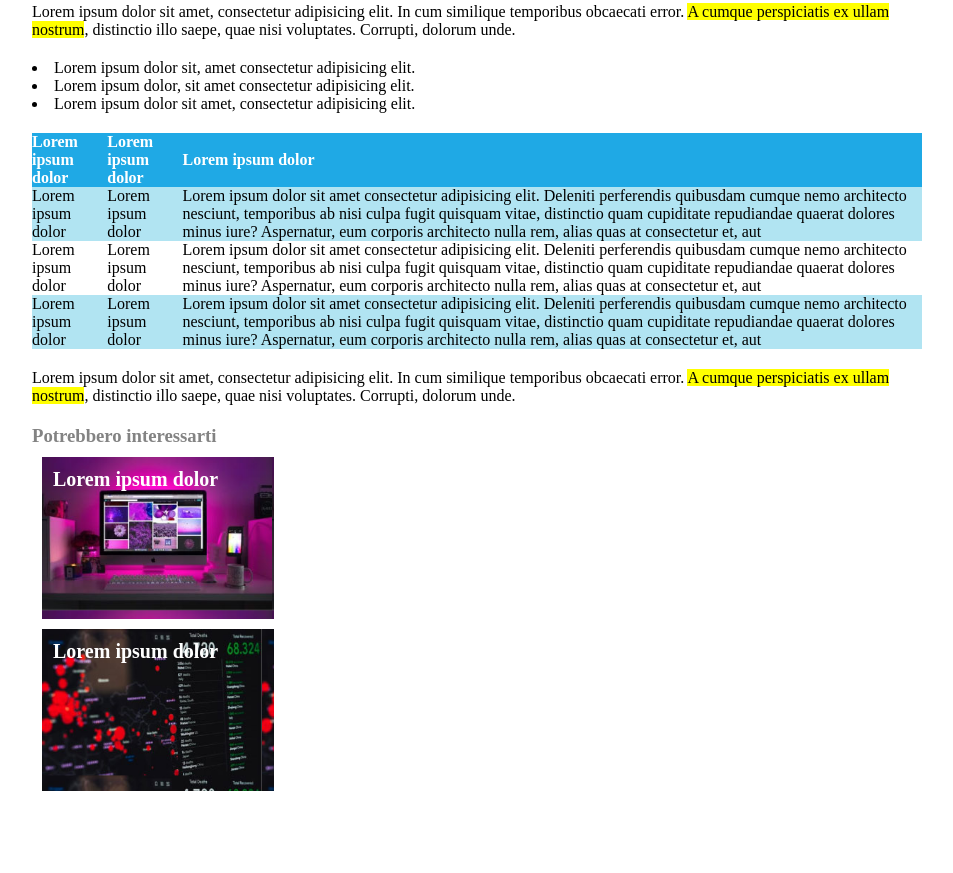
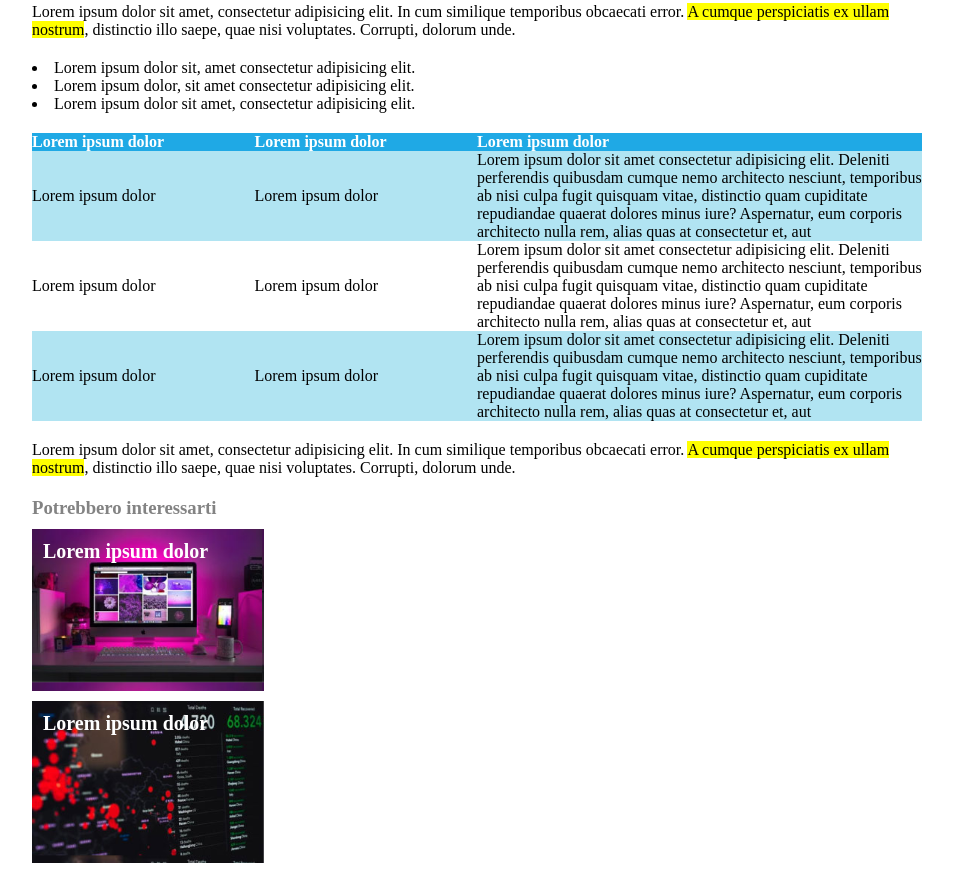
Before and after one commit to maksbernatskyy/html-css-booleaner, a plain HTML site: page index.html in a window 1280 px wide. Shown: the part 1060-1933 px from the top of the page, without its empty margins (163-1116 px from the left). Before the commit the page ends 1861 px from the top, so only its background shows below. Drawn offline with Linux system fonts and the light colour scheme.

Commit message:
complete

```diff
--- a/css/style.css
+++ b/css/style.css
@@ -63,6 +63,10 @@ th{
     text-align: left;
 }
 
+.w{
+    width: 50%;
+}
+
 .bg-blue{
     background-color: #b1e4f2;
 }
@@ -77,7 +81,7 @@ div{
     height: 140px;
     width: 210px;
     color: #fff;
-    margin: 10px;
+    margin: 10px 0px;
     padding: 11px;
     font-size: 20px;
 }
@@ -89,5 +93,5 @@ div{
 
 .graph{
     background-image: url('../img/graph.jpg');
-    background-size: 220px;
+    background-size: 232px;
 }
--- a/index.html
+++ b/index.html
@@ -59,7 +59,7 @@
                     <tr>
                         <th>Lorem ipsum dolor</th>
                         <th>Lorem ipsum dolor</th>
-                        <th>Lorem ipsum dolor</th>
+                        <th class="w">Lorem ipsum dolor</th>
                     </tr>
                 </thead>
                 <tbody>
```
